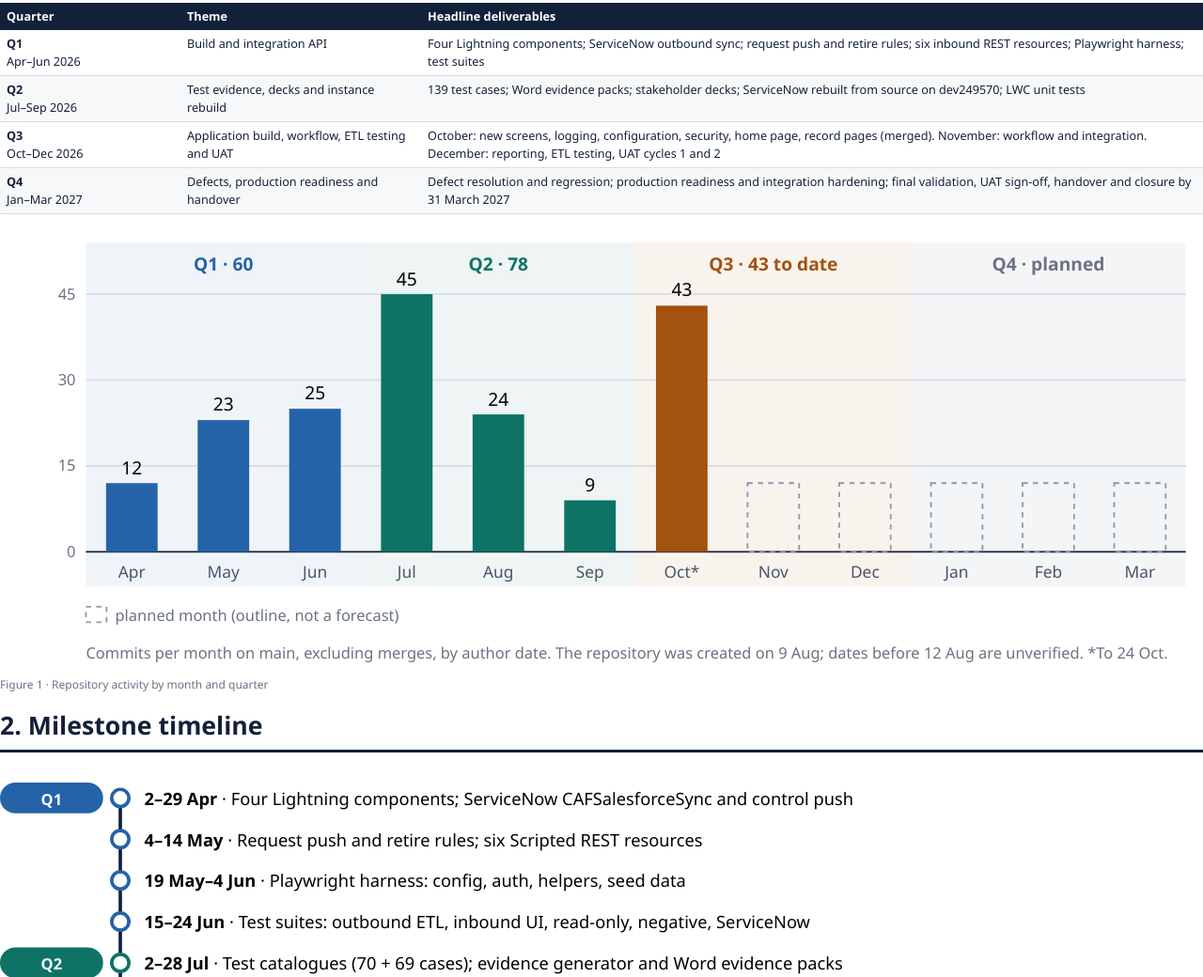
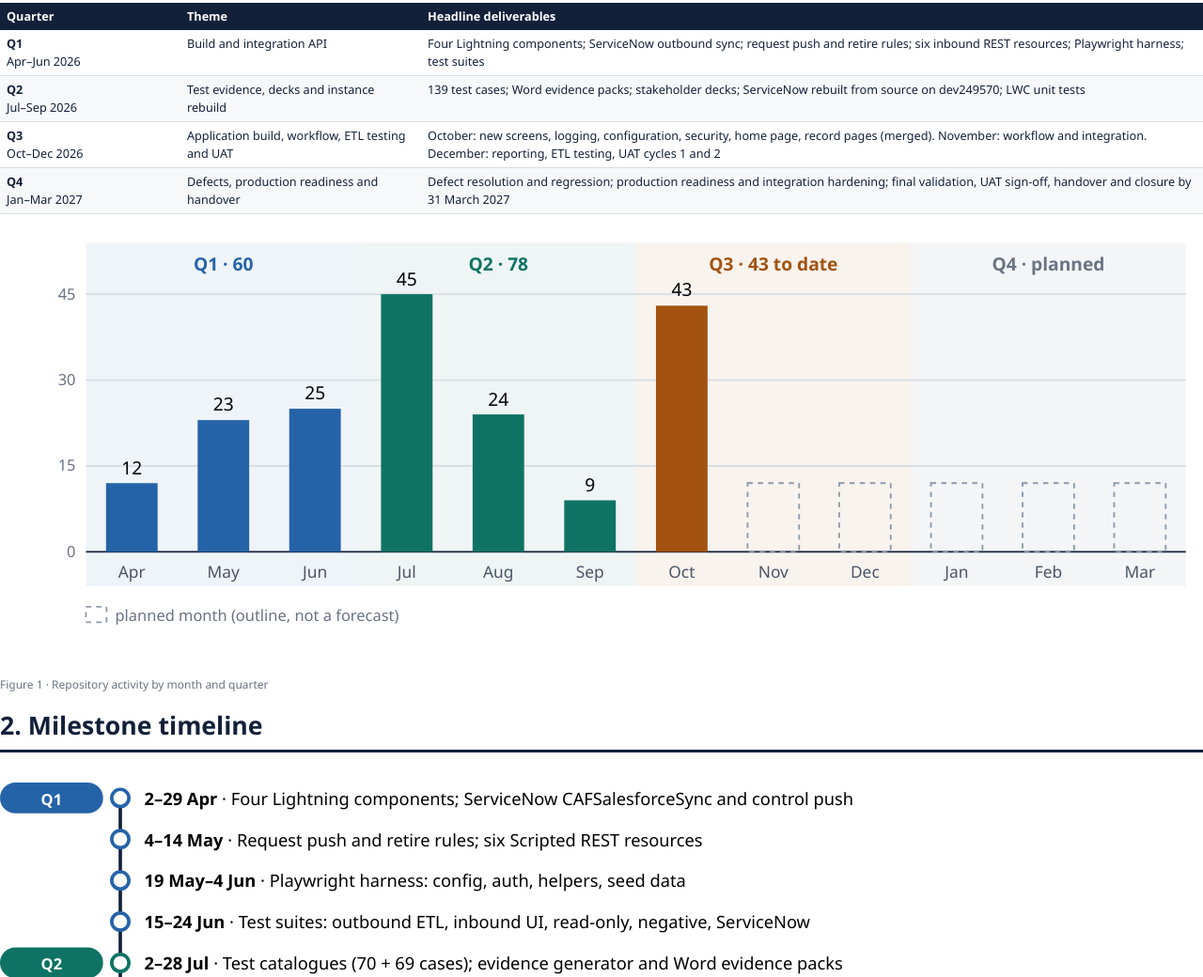
Before and after one commit to ConsultNow-IT-Solutions-Ltd/caf-sf-integration, a plain HTML site: page presentation/deliverables-report-source.html in a window 1280 px wide. Shown: the part 1205-2245 px from the top of the page at 94% size. Drawn offline with Linux system fonts and the light colour scheme.

Commit message:
Deliverables report: remove Figure 1 note

```diff
--- a/presentation/deliverables-report-source.html
+++ b/presentation/deliverables-report-source.html
@@ -132,11 +132,10 @@
   <g fill="#4A5568" font-size="9.5" text-anchor="middle">
     <text x="76.7" y="205">Apr</text><text x="130" y="205">May</text><text x="183.3" y="205">Jun</text>
     <text x="236.7" y="205">Jul</text><text x="290" y="205">Aug</text><text x="343.3" y="205">Sep</text>
-    <text x="396.7" y="205">Oct*</text><text x="450" y="205">Nov</text><text x="503.3" y="205">Dec</text>
+    <text x="396.7" y="205">Oct</text><text x="450" y="205">Nov</text><text x="503.3" y="205">Dec</text>
     <text x="556.7" y="205">Jan</text><text x="610" y="205">Feb</text><text x="663.3" y="205">Mar</text>
   </g>
   <rect x="50" y="222" width="12" height="9" fill="none" stroke="#8C99AB" stroke-dasharray="3 3"/><text x="67" y="230" fill="#6A7383" font-size="9">planned month (outline, not a forecast)</text>
-  <text x="50" y="252" fill="#6A7383" font-size="9">Commits per month on main, excluding merges, by author date. The repository was created on 9 Aug; dates before 12 Aug are unverified. *To 24 Oct.</text>
 </svg>
 <div class="caption">Figure 1 · Repository activity by month and quarter</div>
 </div>
```
Also changed, not shown: 1 other file.
